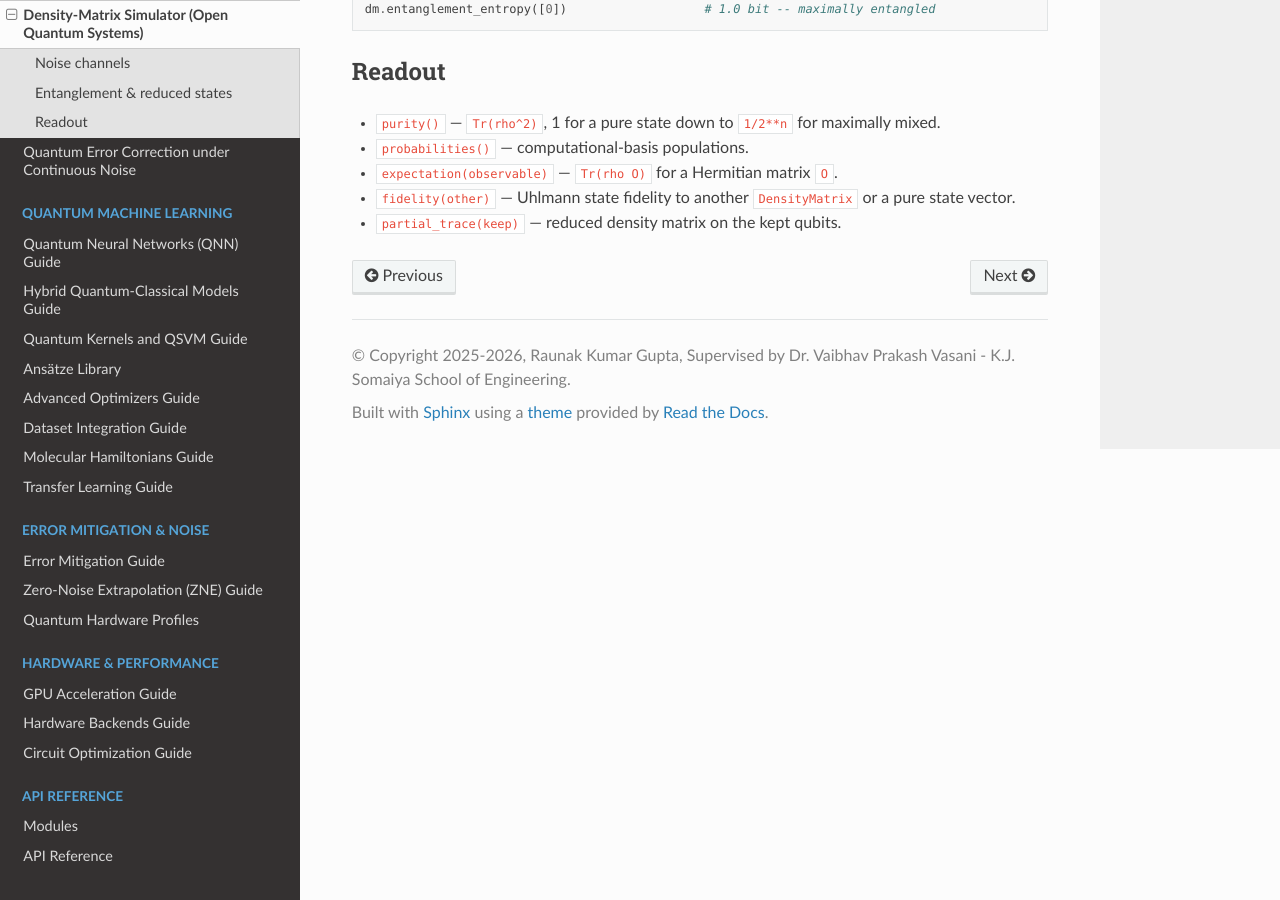
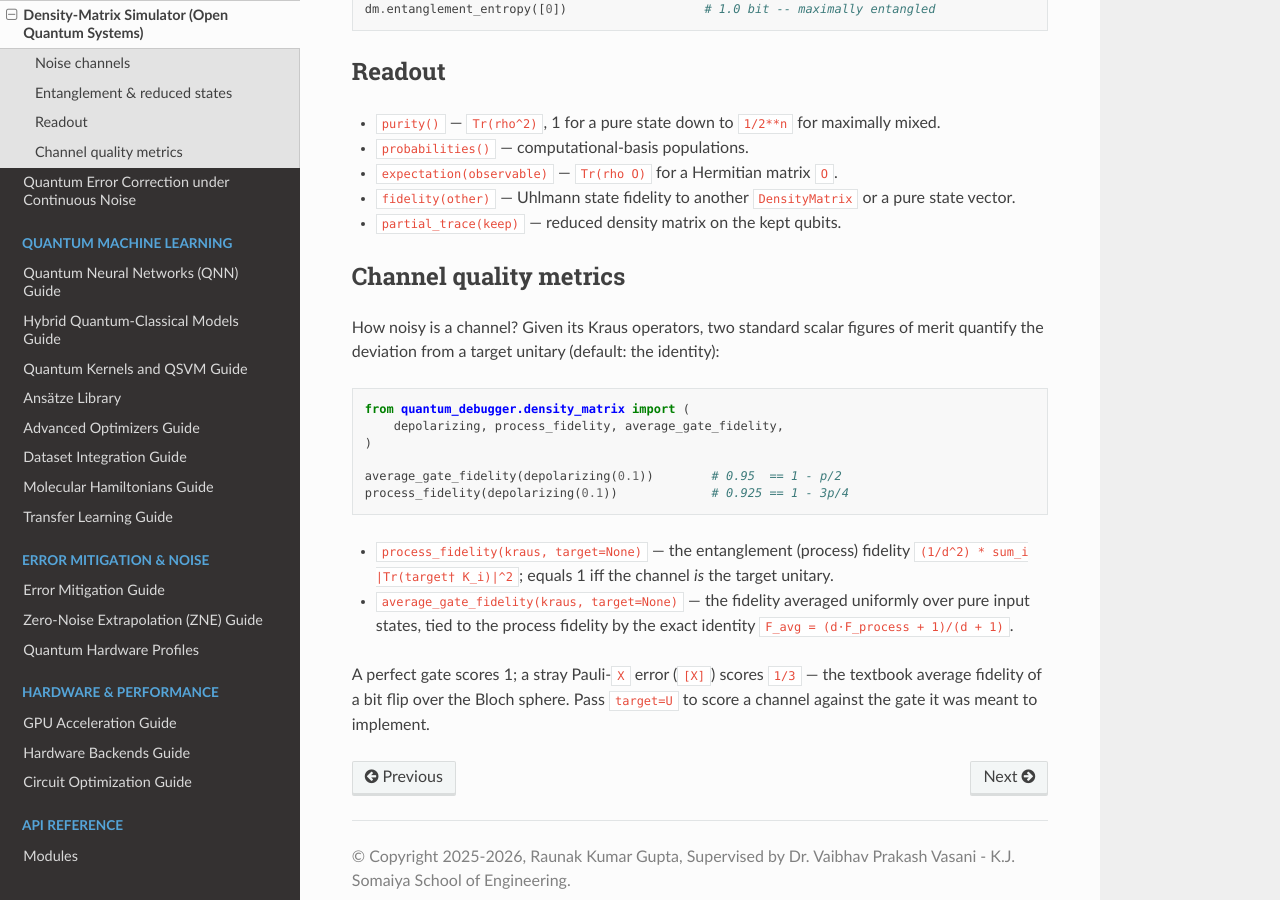
Before and after one commit to Raunakg2005/quantum-debugger, a Sphinx documentation site: the page built from docs/density_matrix_guide.md, in a window 1280 px wide and 900 px high, scrolled down 1035 px. Built offline with Sphinx 7.4.7 and the Read the Docs theme 3.1.0, drawn with Linux system fonts in a browser that asks for light colours.

Commit message:
0.8.0.dev: channel fidelity metrics + refresh README to 0.7.0/0.8.0-dev

````diff
--- a/docs/density_matrix_guide.md
+++ b/docs/density_matrix_guide.md
@@ -54,3 +54,28 @@ dm.entanglement_entropy([0])                   # 1.0 bit -- maximally entangled
 - `fidelity(other)` — Uhlmann state fidelity to another `DensityMatrix` or a pure
   state vector.
 - `partial_trace(keep)` — reduced density matrix on the kept qubits.
+
+## Channel quality metrics
+
+How noisy is a channel? Given its Kraus operators, two standard scalar figures of
+merit quantify the deviation from a target unitary (default: the identity):
+
+```python
+from quantum_debugger.density_matrix import (
+    depolarizing, process_fidelity, average_gate_fidelity,
+)
+
+average_gate_fidelity(depolarizing(0.1))        # 0.95  == 1 - p/2
+process_fidelity(depolarizing(0.1))             # 0.925 == 1 - 3p/4
+```
+
+- `process_fidelity(kraus, target=None)` — the entanglement (process) fidelity
+  `(1/d^2) * sum_i |Tr(target† K_i)|^2`; equals 1 iff the channel *is* the target
+  unitary.
+- `average_gate_fidelity(kraus, target=None)` — the fidelity averaged uniformly over
+  pure input states, tied to the process fidelity by the exact identity
+  `F_avg = (d·F_process + 1)/(d + 1)`.
+
+A perfect gate scores 1; a stray Pauli-`X` error (`[X]`) scores `1/3` — the textbook
+average fidelity of a bit flip over the Bloch sphere. Pass `target=U` to score a
+channel against the gate it was meant to implement.
````
Also changed, not shown: CHANGELOG.md (+5 -0 lines), README.md (+27 -3 lines), 2 other files.
